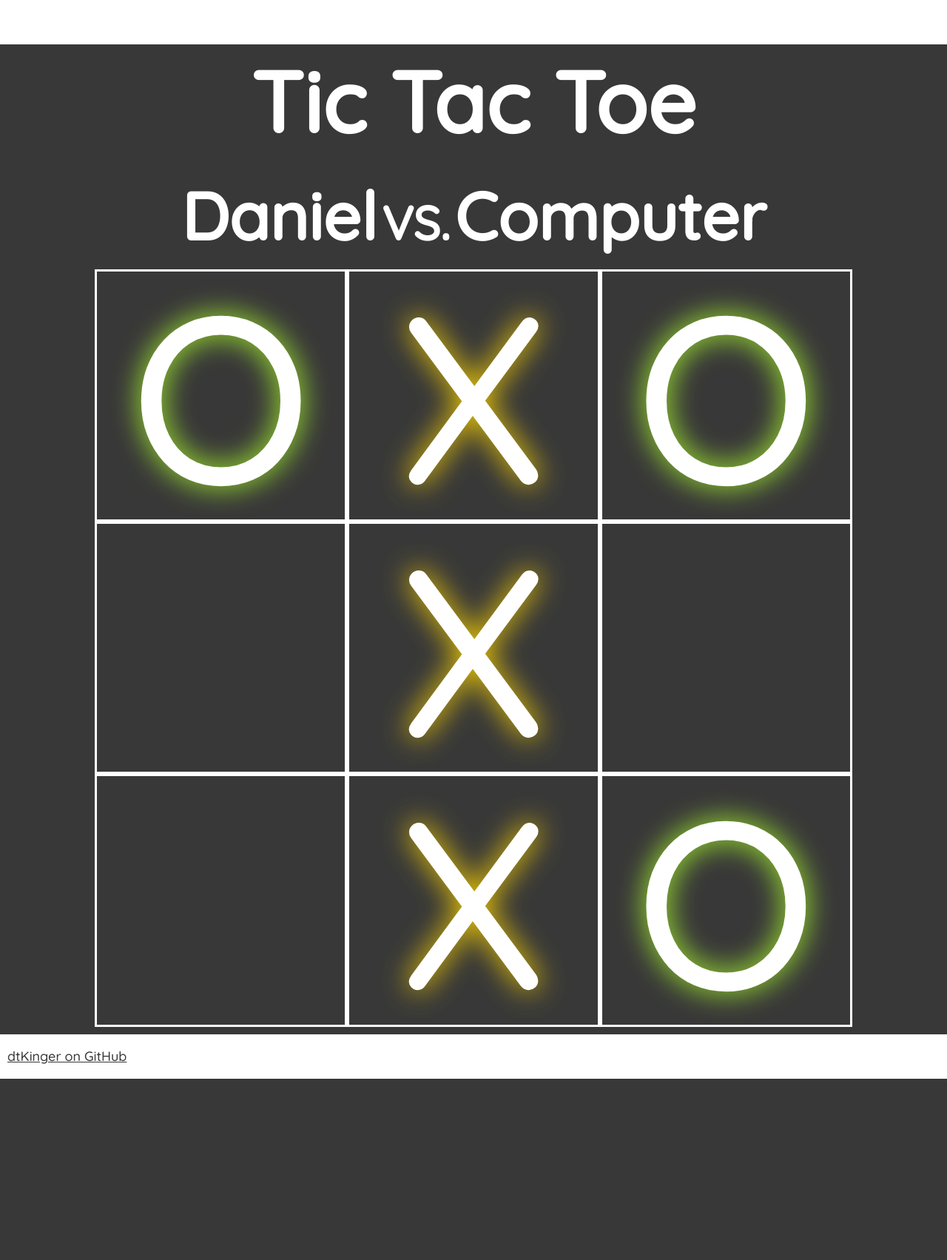
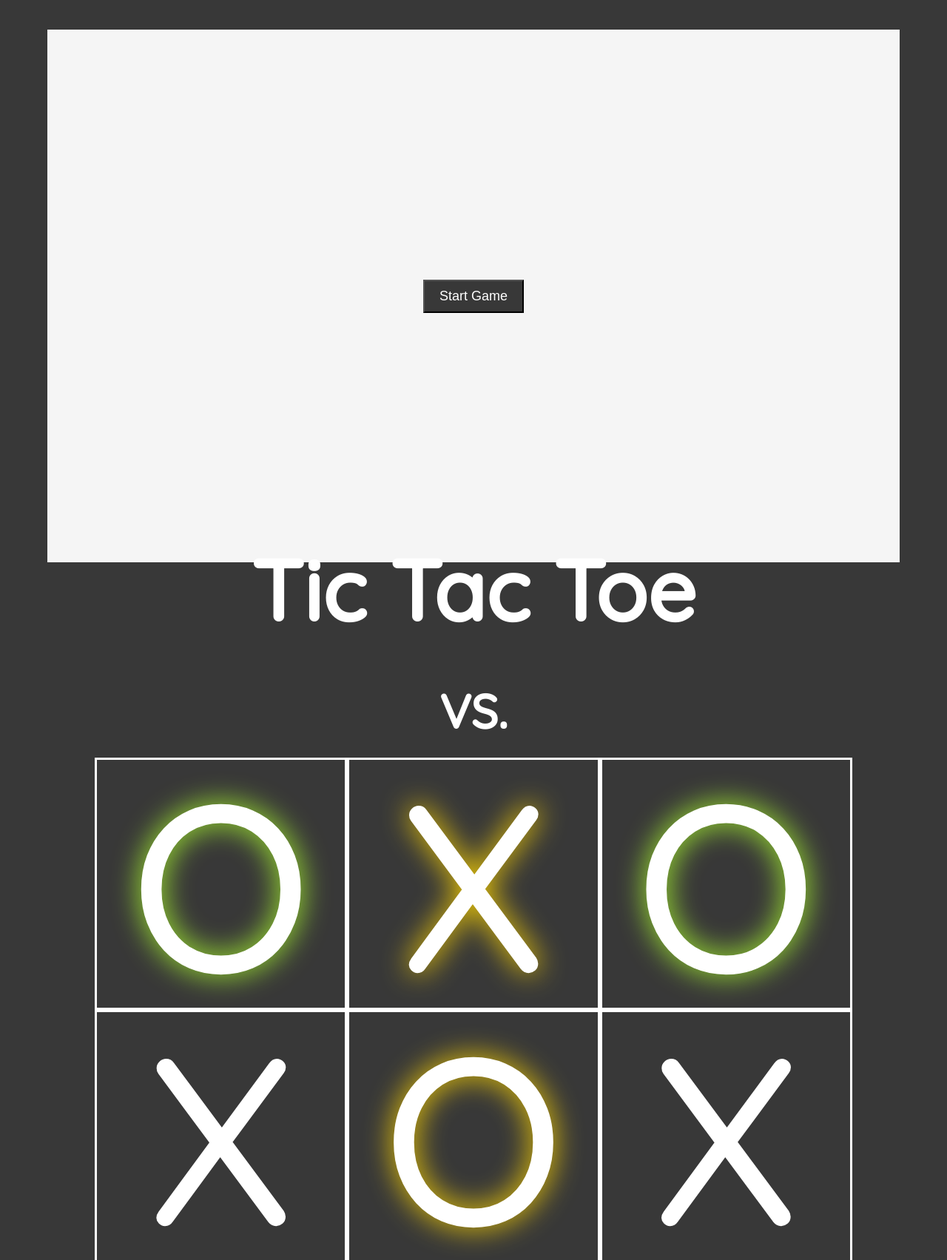
Before and after one commit to dtKinger/tic-tac-TOP, a plain HTML site: page index.html in a window 1280 px wide. Shown: the top 1703 px of the page at 74% size. Before the commit the page ends 1458 px from the top, so only its background shows below. Drawn offline with Linux system fonts and the light colour scheme.

Commit message:
Make a sticky start gaem popup

```diff
--- a/index.html
+++ b/index.html
@@ -10,7 +10,7 @@
   <title>DK's Web Boilerplate</title>
 </head>
 <body>
-  <header>
+  <!-- <header>
     <nav>
       <ul>
       <li></li>
@@ -20,22 +20,23 @@
       <li></li>
     </ul>
   </nav>
-  </header>
+  </header> -->
   <main>
     <section class="section-wrapper">
+      <div class="start show"><button id="start-game">Start Game</button></div>
       <div class="container">
         <h1>Tic Tac Toe</h1>
         <div class="head-to-head">
-          <h2><span id="username1" class="username">Daniel</span> <span class="vs">VS.</span> <span id="username2" class="username">Computer</span></h2>
+          <h2><span id="username1" class="username"></span> <span class="vs">VS.</span> <span id="username2" class="username"></span></h2>
         </div>
         <div class="grid game-board">
           <div id="square-9" data-id="0" class="square"><span class="marker o">O</span></div>
           <div id="square-1" data-id="1" class="square"><span class="marker x">x</span></div>
           <div id="square-2" data-id="2" class="square"><span class="marker o">O</span></div>
-          <div id="square-3" data-id="3" class="square"><span class="marker"></span></div>
-          <div id="square-4" data-id="4" class="square"><span class="marker x">X</span></div>
-          <div id="square-5" data-id="5" class="square"><span class="marker"></span></div>
-          <div id="square-6" data-id="6" class="square"><span class="marker"></span></div>
+          <div id="square-3" data-id="3" class="square"><span class="marker">x</span></div>
+          <div id="square-4" data-id="4" class="square"><span class="marker x">o</span></div>
+          <div id="square-5" data-id="5" class="square"><span class="marker">x</span></div>
+          <div id="square-6" data-id="6" class="square"><span class="marker">o</span></div>
           <div id="square-7" data-id="7" class="square"><span class="marker x">X</span></div>
           <div id="square-8" data-id="8" class="square"><span class="marker o">O</span></div>
 
--- a/scripts.js
+++ b/scripts.js
@@ -1,3 +1,5 @@
+const startBtn = document.getElementById('start-game');
+
 // gameBoard Module - inside an I
 let board = function () {
   let gameBoard = {
@@ -21,16 +23,22 @@ const player = (username, marker) => {
 
 function signIn() {
   let p1Name = prompt('Player 1 username');
-  let playerOne = player(p1Name, 'X');
+  playerOne = player(p1Name, 'X');
   document.getElementById('username1').textContent = playerOne.username;
 
-
   let p2Name = prompt('Player 2 username');
-  let playerTwo = player('Computer', 'O');
+  playerTwo = player(p2Name, 'O');
+  document.getElementById('username2').textContent = playerTwo.username;
 }
 
-// Uncomment this to start a real game;
-// signIn();
+startBtn.addEventListener('click', () => {
+  signIn();
+  closeModal();
+});
+
+function closeModal(){
+  startBtn.parentElement.classList.remove('show');
+};
 
 // Winning configuartions
 /// Define possible wins
--- a/style.css
+++ b/style.css
@@ -40,7 +40,7 @@ div{
   --font-weight-h2: 700;
   --font-weight-h3: 600;
 
-  --section-height-header: 5vh;
+  --section-height-header: 0vh;
   --section-height-footer: 5vh;
   --section-height-main: calc(100vh - (var(--section-height-header) + var(--section-height-footer)));
 
@@ -243,13 +243,14 @@ a:hover{
 }
 
 .game-board{
+  position: relative;
   grid-template-columns: 1fr 1fr 1fr;
   grid-template-rows: 1fr 1fr 1fr;
   width: 80vw;
   height: 80vw;
   min-width: 300px;
   min-height: 300px;
-  margin-bottom: 10px;
+  margin-bottom: 40px;
 }
 
 .square{
@@ -285,6 +286,26 @@ a:hover{
   text-transform: uppercase;
 }
 
+.start {
+  display: none;
+  position: sticky;
+  z-index: 1;
+  width: 90vw;
+  height: 90vh;
+  background-color: rgba(255, 255, 255, 0.95);
+  left: 5%;
+  top: 5%;
+}
+
+.show {
+  display: flex;
+  justify-content: center;
+  align-items: center;
+
+  transition: ease-in 0.5s;
+}
+
+
 /* Media queries */
 @media screen and (max-width: 600px){
 
```
